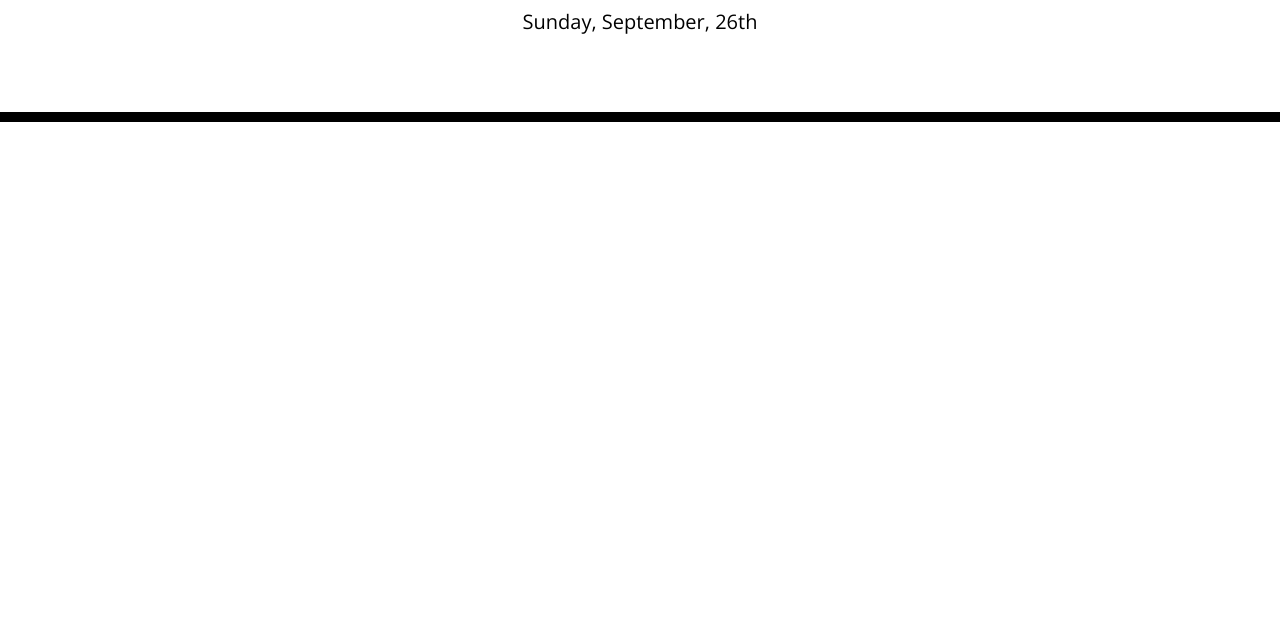
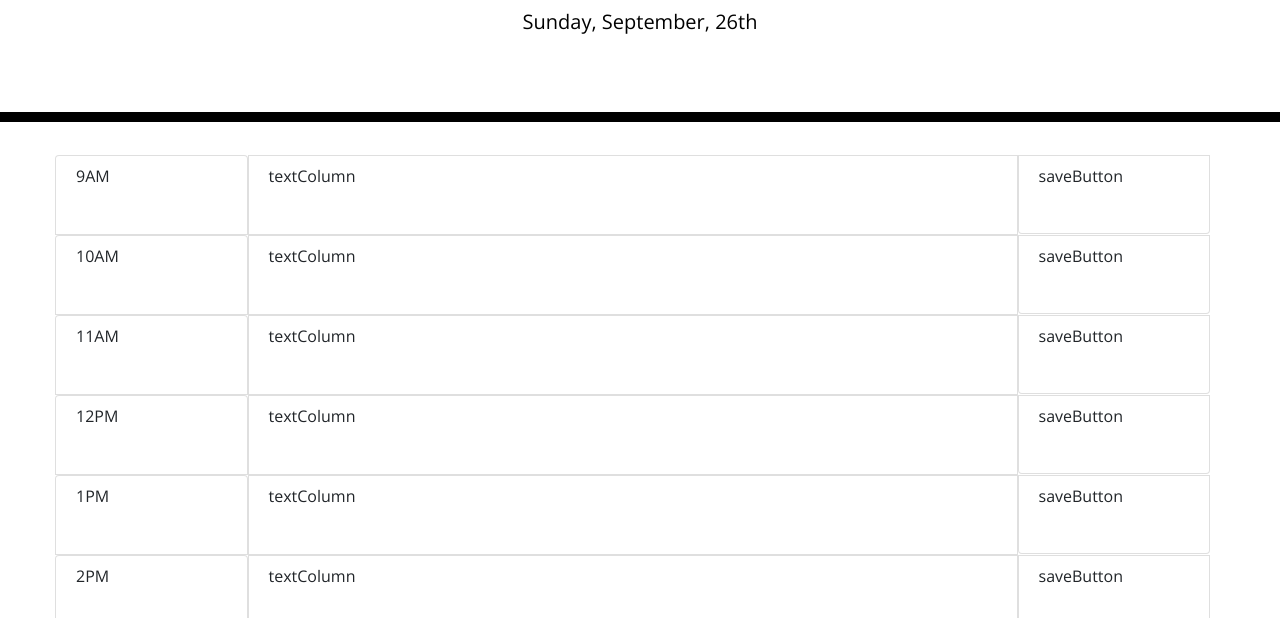
Before and after one commit to jamestw13/workday-schedule, a plain HTML site: page index.html in a window 1280 px wide. Shown: the part 182-800 px from the top of the page. Drawn offline with nearby package versions, Linux system fonts and the light colour scheme.

Commit message:
Created rows for each hour in the workday

```diff
--- a/assets/js/script.js
+++ b/assets/js/script.js
@@ -1,36 +1,38 @@
 let events = {};
 const START_HOUR = 9;
 const END_HOUR = 17;
+let date = moment().local();
 
 let loadPage = function () {
 	// Add current date to header
-	let date = moment().local();
-
-	console.log(date);
 	$("#currentDay").text(date.format("dddd, MMMM, Do"));
 
 	// Add Time Blocks
 	events = JSON.parse(localStorage.getItem("events"));
 
+	// Check if event are in localStorage
 	if (!events) {
+		// If not, create an events object
 		let events = {};
+
 		for (let i = START_HOUR; i <= END_HOUR; i++) {
 			let workHour = date.set("hour", i).format("hA");
-			Object.defineProperty(events, workHour, {value: ""});
+			// Object.defineProperty(events, workHour, {value: ""});
+
+			let timeBlock = $("<div>").addClass("row");
+
+			let timeColumn = $("<div>").text(workHour).addClass("col-2 list-group-item");
+			let textColumn = $("<div>").addClass("col-8 list-group-item");
+			textColumn.text("textColumn");
+			let saveButton = $("<div>").addClass("col-2 list-group-item");
+			saveButton.text("saveButton");
+
+			timeBlock.append(timeColumn);
+			timeBlock.append(textColumn);
+			timeBlock.append(saveButton);
+
+			$("#timeBlockList").append(timeBlock);
 		}
-
-		// let timeBlock = $("<li>").addClass("row list-group-item");
-
-		// let timeColumn = $("<div>").text(date.set("hour", i).format("HA")).addClass("col");
-		// let textColumn = $("<div>").addClass("btn-success col");
-		// let saveButton = $("<div>").addClass("btn-primary col");
-
-		// timeBlock.add(timeColumn);
-		// timeBlock.add(textColumn);
-		// timeBlock.add(saveButton);
-		// $("#timeBlockList").add(timeBlock);
-
-		console.log(events);
 	}
 };
 
--- a/index.html
+++ b/index.html
@@ -22,9 +22,8 @@
 			<p class="lead">A simple calendar app for scheduling your work day</p>
 			<p id="currentDay" class="lead"></p>
 		</header>
-		<div class="container">
+		<div id="timeBlockList" class="container list-group">
 			<!-- Timeblocks go here -->
-			<ul id="timeBlockList" class="list-group"></ul>
 		</div>
 
 		<script src="https://code.jquery.com/jquery-3.4.1.min.js"></script>
```
